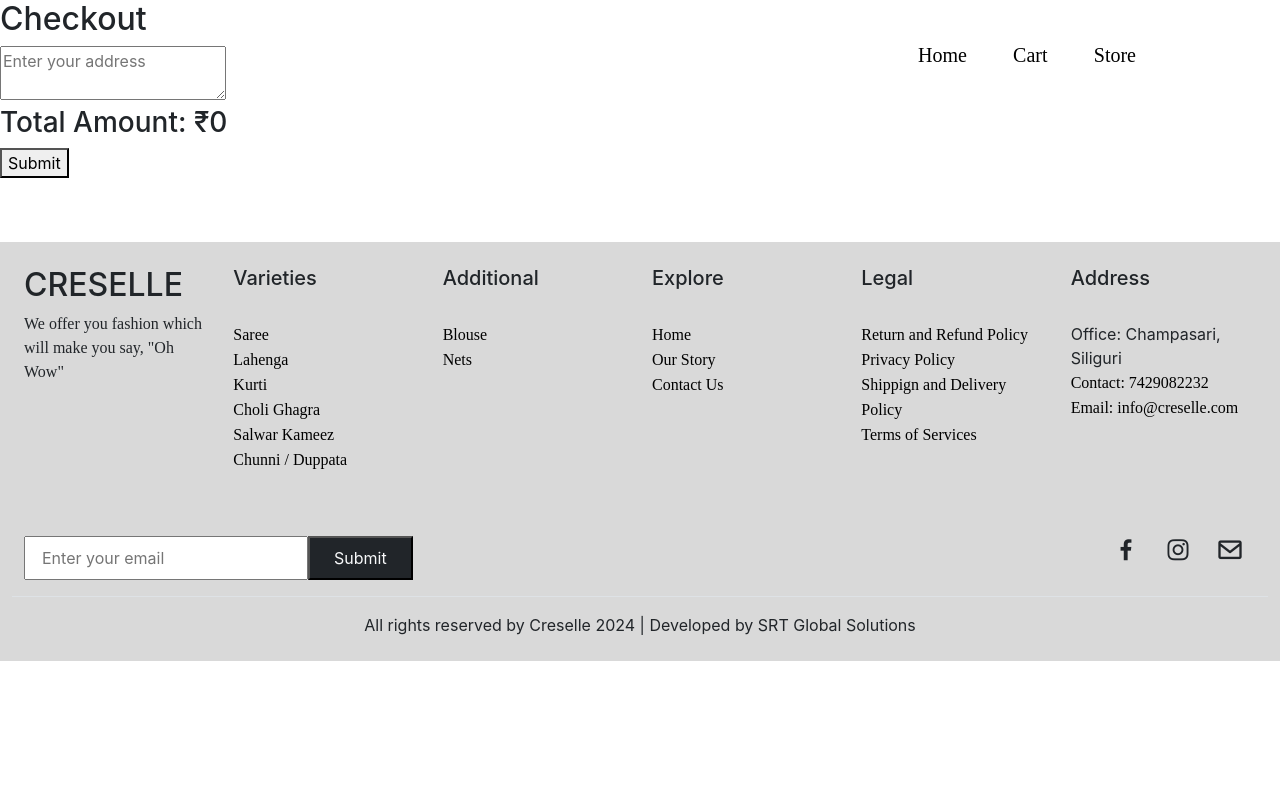
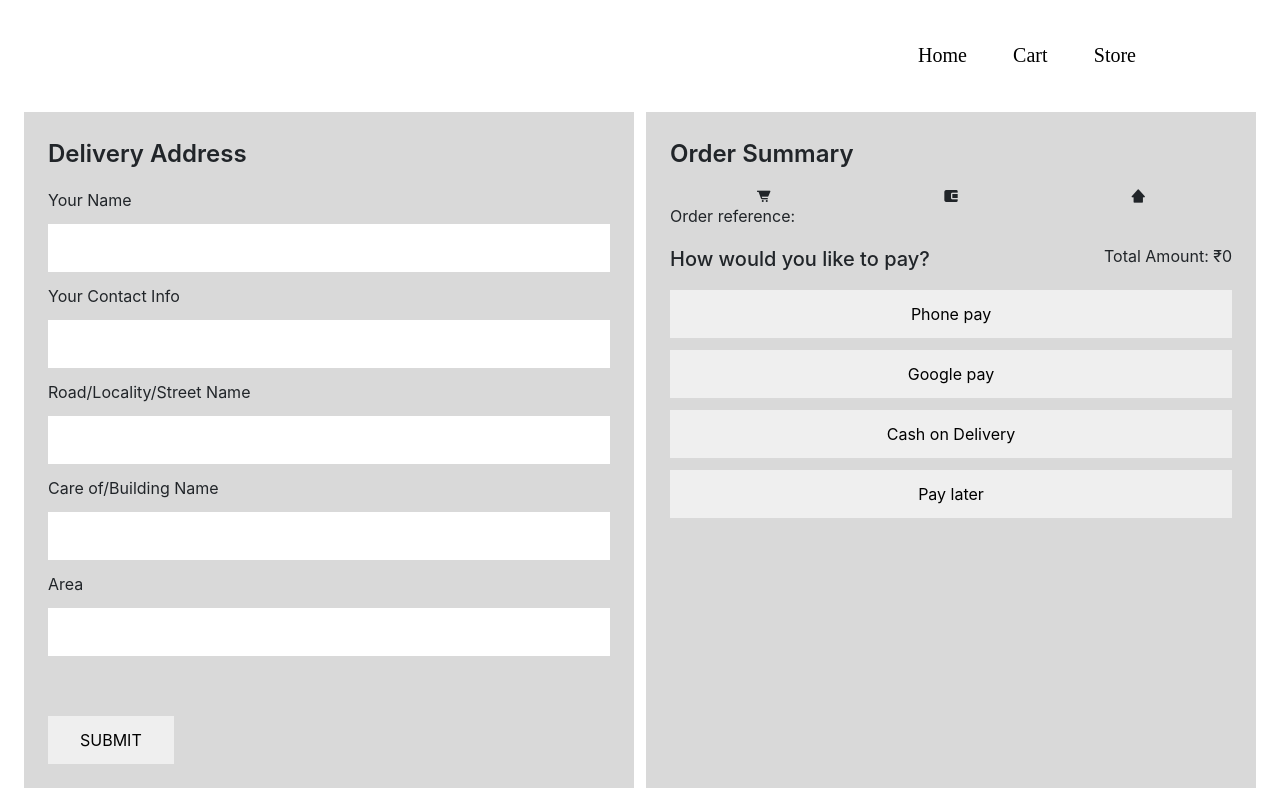
Before and after one commit to Susanta2001/creselle-repo, a React (Create React App) app: page /order-page in a window 1280 px wide. Shown: the top 800 px of the page. Built offline with nearby package versions, Linux system fonts and the light colour scheme; a web font is replaced by a local one.

Commit message:
After making changes for the address input. All perfect

```diff
--- a/src/assets/css/BuyNow.css
+++ b/src/assets/css/BuyNow.css
@@ -11,7 +11,6 @@
 }
 form input, textarea, select{
   padding: 12px;
-  /* border: 1px rgba(0, 0, 0, 0.5); */
   border-radius: 12px;
   outline:none;
   border: 1px solid rgba(0, 0, 0, 0.4);
@@ -41,3 +40,45 @@
   outline: none;
   border: 1px solid rgba(0, 0, 0, 0.4);
 }
+.buy-now-div{
+  gap: 12px;
+}
+.address-div{
+  background-color: #D9D9D9;
+}
+.address-div form{
+  gap: 12px;
+}
+.address-div form input{
+  border: none;
+  border-radius: 0px;
+}
+.submit-btn{
+  width: max-content !important;
+  padding: 12px 32px;
+  outline: none;
+  border: none;
+  text-transform: uppercase;
+}
+.order-info-div{
+  background-color: #D9D9D9;
+}
+.payment-options{
+  gap: 12px;
+}
+.order-info-div p:first-of-type, .address-div p:first-of-type{
+  font-size: 24px;
+  font-weight: 600;
+}
+#pay-text{
+  font-size: 20px;
+  font-weight: 500;
+}
+.payment-options button{
+  border: none;
+  padding: 12px;
+}
+.payment-options button:hover{
+  background-color: black;
+  color: white;
+}
--- a/src/components/BuyNow.jsx
+++ b/src/components/BuyNow.jsx
@@ -1,17 +1,21 @@
 import React, { useState, useEffect, useContext } from 'react';
 import { OrderContext } from '../context/OrderContext';
+import { CartContext } from '../context/CartContext'
+import '../assets/css/BuyNow.css'
 
 function BuyNow() {
   const { createOrder } = useContext(OrderContext);
+  const { allCartProducts } = useContext(CartContext);
   const [address, setAddress] = useState('');
-  const [cartItems, setCartItems] = useState([]); // Store cart items fetched from the backend
-  const [totalAmount, setTotalAmount] = useState(0); // Store total amount calculated from cart
+  const [cartItems, setCartItems] = useState([]);
+  const [totalAmount, setTotalAmount] = useState(0);
+  let orderReference = allCartProducts._id;
 
   // Fetch cart data when the component mounts
   useEffect(() => {
     const fetchCart = async () => {
       try {
-        const authToken = localStorage.getItem('token'); // Fetch the token from localStorage
+        const authToken = localStorage.getItem('token');
         if (!authToken) {
           console.error('No auth-token found!');
           return;
@@ -77,18 +81,56 @@
     }
   };
 
-  return (
-    <div className="buy-now-div">
-      <h2>Checkout</h2>
-      <textarea
-        name="address"
-        id="address"
-        placeholder="Enter your address"
-        value={address}
-        onChange={handleOnChange}
-      ></textarea>
+  {/* <div className="">
+
+  <h2>Pay to confirm order</h2>
+      <textarea name="address" id="address" placeholder="Enter your address" value={address} onChange={handleOnChange}></textarea>
       <h3>Total Amount: ₹{totalAmount}</h3>
       <button onClick={handleSubmit}>Submit</button>
+</div> */}
+
+  return (
+    <div className="buy-now-div px-4 d-flex " style={{ marginTop: '7rem' }}>
+      <div className="address-div w-50 p-4">
+        <p>Delivery Address</p>
+        <form action="" className='d-flex flex-column'>
+          <label htmlFor="name">Your Name</label>
+          <input type="text" name='name' id='name' />
+
+          <label htmlFor="phone">Your Contact Info</label>
+          <input type="tel" name='phone' id='phone' />
+
+          <label htmlFor="road-address">Road/Locality/Street Name</label>
+          <input type="text" name='road-address' id='road-address' />
+
+          <label htmlFor="care-address">Care of/Building Name</label>
+          <input type="text" name='care-address' id='care-address' />
+
+          <label htmlFor="area-address">Area</label>
+          <input type="text" name='area-address' id='area-address' />
+
+          <button className='mt-5 submit-btn'>Submit</button>
+        </form>
+      </div>
+      <div className="order-info-div p-4 w-50">
+        <p>Order Summary</p>
+        <div className="order-status d-flex justify-content-around">
+          <i className='bx order-box-icon bxs-cart-alt'></i>
+          <i className='bx order-box-icon bxs-wallet-alt' ></i>
+          <i className='bx order-box-icon bxs-home-alt-2'></i>
+        </div>
+        <p>Order reference: {orderReference} </p>
+        <div className="pay-text-div d-flex justify-content-between">
+          <p id='pay-text'>How would you like to pay?</p>
+          <p>Total Amount: ₹{totalAmount}</p>
+        </div>
+        <div className="d-flex flex-column payment-options">
+          <button onClick={handleSubmit}>Phone pay</button>
+          <button onClick={handleSubmit}>Google pay</button>
+          <button onClick={handleSubmit}>Cash on Delivery</button>
+          <button onClick={handleSubmit}>Pay later</button>
+        </div>
+      </div>
     </div>
   );
 }
```
Also changed, not shown: 1 other file (tests, documents, lock files or other folders).
